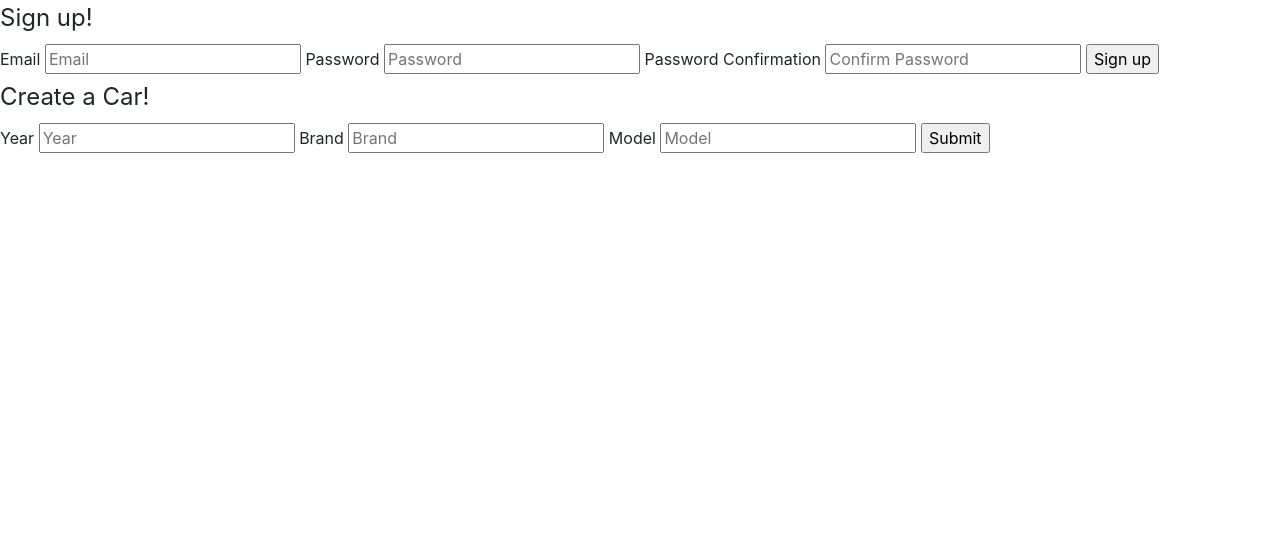
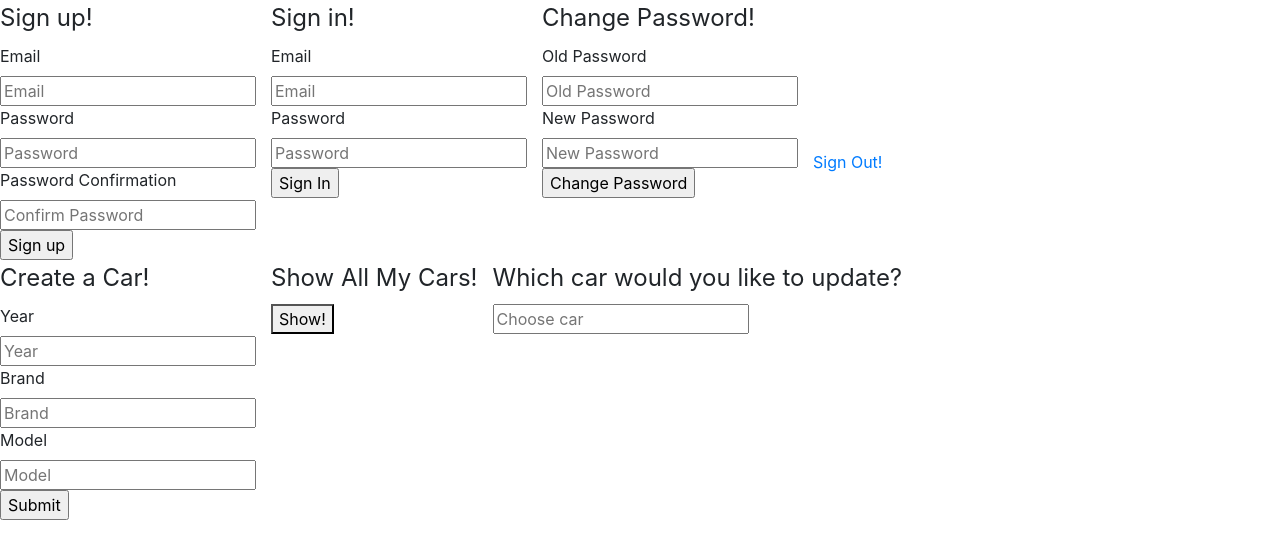
Before and after one commit to braunsteinbryan/cars-front-end-client, a website built with webpack: page index.html in a window 1280 px wide. Built offline with nearby package versions, Linux system fonts and the light colour scheme.

Commit message:
Got api response to show on the page
- Added a get request to show all cars
- updated html with a show form for get request
- added javascript to show my get request response on the page

```diff
--- a/assets/scripts/app.js
+++ b/assets/scripts/app.js
@@ -9,6 +9,7 @@ const authEvents = require('./auth/events')
 const carCrudEvents = require('./car_crud/events')
 
 $(() => {
+  $('#get-cars').on('click', carCrudEvents.onGetCars)
   $('#create-a-car').on('submit', carCrudEvents.onCreateACar)
   $('#sign-out-link').on('click', authEvents.onSignOut)
   $('#change-password-form').on('submit', authEvents.onChangePassword)
--- a/assets/scripts/auth/ui.js
+++ b/assets/scripts/auth/ui.js
@@ -14,6 +14,7 @@ const onSignUpFailure = function (error) {
 }
 
 const onSignInSuccess = function (response) {
+  console.log(response)
   store.user = response.user
   $('#message').text('Thanks for signing in ' + response.user.email + ' !')
   $('#sign-in-form').trigger('reset')
--- a/assets/scripts/car_crud/api.js
+++ b/assets/scripts/car_crud/api.js
@@ -14,6 +14,19 @@ const createACar = function (data) {
   })
 }
 
+const getCars = function (data) {
+  return $.ajax({
+    url: config.apiUrl + '/get-cars',
+    method: 'GET',
+    headers: {
+      Authorization: 'Bearer ' + store.user.token
+    }
+  })
+}
+
+
+
 module.exports = {
-  createACar: createACar
+  createACar: createACar,
+  getCars: getCars
 }
--- a/assets/scripts/car_crud/events.js
+++ b/assets/scripts/car_crud/events.js
@@ -17,6 +17,17 @@ const onCreateACar = function (event) {
     .catch(ui.onCreateACarFailure)
 }
 
+const onGetCars = function (event) {
+  event.preventDefault()
+
+  api.getCars()
+
+    .then(ui.onGetCarsSuccess)
+
+    .catch(ui.onGetCarsFailure)
+}
+
 module.exports = {
-  onCreateACar: onCreateACar
+  onCreateACar: onCreateACar,
+  onGetCars: onGetCars
 }
--- a/assets/scripts/car_crud/ui.js
+++ b/assets/scripts/car_crud/ui.js
@@ -12,7 +12,42 @@ const onCreateACarFailure = function (error) {
   $('#message').text('Create a car failed. Try again!')
 }
 
+const onGetCarsSuccess = function (response) {
+  console.log(response.cars[0].brand)
+  // const myPara = document.createElement('p')
+  // myPara.textContent = response.cars
+  // const myCars = JSON.stringify(response.cars[0].brand)
+  // document.getElementById('message').innerHTML = myCars
+  const cars = response.cars
+for (let i = 0; i < cars.length; i++) {
+
+    const myHeading = document.createElement('h6')
+    const myPara1 = document.createElement('p')
+    const myPara2 = document.createElement('p')
+    const myPara3 = document.createElement('p')
+
+    myHeading.textContent = 'Car: '
+    myPara1.textContent = 'Year: ' + cars[i].year
+    myPara2.textContent = 'Brand: ' + cars[i].brand
+    myPara3.textContent = 'Model ' + cars[i].model
+
+    document.getElementById('my-cars').appendChild(myHeading)
+    document.getElementById('my-cars').appendChild(myPara1)
+    document.getElementById('my-cars').appendChild(myPara2)
+    document.getElementById('my-cars').appendChild(myPara3)
+
+    console.log(cars[i].brand)
+  }
+  $('#message').text('Thanks for indexing your cars!')
+}
+
+const onGetCarsFailure = function (error) {
+  $('#message').text('Indexing cars failed. Try again!')
+}
+
 module.exports = {
   onCreateACarSuccess: onCreateACarSuccess,
-  onCreateACarFailure: onCreateACarFailure
+  onCreateACarFailure: onCreateACarFailure,
+  onGetCarsSuccess: onGetCarsSuccess,
+  onGetCarsFailure: onGetCarsFailure
 }
--- a/assets/styles/index.scss
+++ b/assets/styles/index.scss
@@ -1 +1,21 @@
 @import '~bootstrap/scss/bootstrap';
+
+.align-auth-events {
+  display: flex;
+}
+
+.align-car-events {
+  display: flex;
+}
+
+.indiv-auth-events {
+  padding-right: 15px;
+}
+
+.indiv-car-events {
+  padding-right: 15px;
+}
+
+.sign-out-link {
+  padding-top: 150px;
+}
--- a/index.html
+++ b/index.html
@@ -13,46 +13,134 @@
     </head>
     <body>
 
-      <section>
+        <section class="align-auth-events">
+          <div class='indiv-auth-events'>
             <form id="sign-up-form">
               <fieldset>
                 <legend>Sign up!</legend>
-
+                  <div>
                     <label for="sign-up-email">Email</label>
+                  </div>
+                  <div>
                     <input id="sign-up-email" name="credentials[email]" type="email" placeholder="Email">
-
+                  </div>
+                  <div>
                     <label for="sign-up-password">Password</label>
+                  </div>
+                  <div>
                     <input id="sign-up-password" name="credentials[password]" type="password" placeholder="Password">
-
+                  </div>
+                  <div>
                     <label for="sign-up-password_confirmation">Password Confirmation</label>
+                  </div>
+                  <div>
                     <input id="sign-up-password_confirmation" name="credentials[password_confirmation]" type="password" placeholder="Confirm Password">
-
+                  </div>
                 <input type="submit" value="Sign up">
               </fieldset>
             </form>
+          </div>
+
+        <div class='indiv-auth-events'>
+          <form id="sign-in-form">
+            <fieldset>
+              <legend>Sign in!</legend>
+                <div>
+                  <label for="sign-in-email">Email</label>
+                </div>
+                <div>
+                  <input id="sign-in-email" name="credentials[email]" type="email" placeholder="Email">
+                </div>
+                <div>
+                  <label for="sign-in-password">Password</label>
+                </div>
+                <div>
+                  <input id="sign-in-password" name="credentials[password]" type="password" placeholder="Password">
+                </div>
+                <input type="submit" value="Sign In">
+            </fieldset>
+          </form>
+        </div>
+
+        <div class='indiv-auth-events'>
+          <form id="change-password-form">
+            <fieldset>
+            <legend>Change Password!</legend>
+              <div>
+                <label for="old-password">Old Password</label>
+              </div>
+              <div>
+                <input id="old-password" name="passwords[old]" type="password" placeholder="Old Password">
+              </div>
+              <div>
+                <label for="new-password">New Password</label>
+              </div>
+              <div>
+                <input id="new-password" name="passwords[new]" type="password" placeholder="New Password">
+              </div>
+              <input type="submit" value="Change Password">
+            </fieldset>
+          </form>
+        </div>
+
+        <div class='sign-out-link'>
+          <a href="#" id="sign-out-link">Sign Out!</a>
+        </div>
         </section>
 
-        <section>
+      <section class='align-car-events'>
+        <div class="indiv-car-events">
           <form id="create-a-car">
             <fieldset>
               <legend>Create a Car!</legend>
-
+                <div>
                   <label>Year</label>
+                </div>
+                <div>
                   <input name="car[year]" type="text" placeholder="Year">
-
+                </div>
+                <div>
                   <label>Brand</label>
+                </div>
+                <div>
                   <input name="car[brand]" type="text" placeholder="Brand">
-
+                </div>
+                <div>
                   <label>Model</label>
+                </div>
+                <div>
                   <input name="car[model]" type="text" placeholder="Model">
-
+                </div>
               <input type="submit">
             </fieldset>
           </form>
-        </section>
+        </div>
+
+        <div class='indiv-car-events'>
+          <form id='get-cars'>
+            <fieldset>
+              <legend>Show All My Cars!</legend>
+
+                <button>Show!</button>
+            </fieldset>
+          </form>
+        </div>
+
+        <div class='indiv-car-events'>
+          <form id='update-car'>
+            <fieldset>
+              <legend>Which car would you like to update?</legend>
+              <div>
+                <input type='text' placeholder="Choose car" name=""
 
 
 
+
+
+      </section>
+
+      <div id="my-cars">
       <h1 id="message"></h1>
+    </div>
     </body>
 </html>
```
Lines whose indentation alone changed are shown as unchanged.
